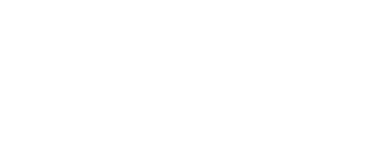
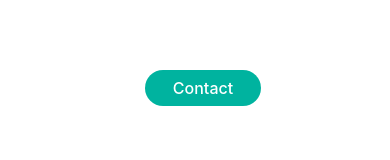
Before and after one commit to balagowda/DeedWriter, a React (Create React App) app: page / in a window 390 px wide. Shown: the part 298-458 px from the top of the page. Built offline with nearby package versions, Linux system fonts and the light colour scheme.

Commit message:
footer and other responsiveness

```diff
--- a/src/App.js
+++ b/src/App.js
@@ -9,6 +9,7 @@ import Rent from "./components/Rent";
 import Partition from "./components/Partition";
 import Gift from "./components/Gift";
 import Sale from "./components/Sale";
+import Footer from "./components/Footer";
 
 function App() {
   return (
@@ -30,6 +31,7 @@ function App() {
             <>
               <Navbar />
               <Contact />
+              <Footer />
             </>
           }
         />
--- /dev/null
+++ b/src/Styles/footer.css
@@ -0,0 +1,14 @@
+.developer{
+    height: 80px;
+    background: var(--developer_background);
+    text-align: center;
+    display: flex;
+    align-items: center;
+    justify-content: center;
+    color: white;
+    flex-direction: column;
+}
+
+.dev_contact{
+    font-size: small;
+}
--- a/src/Styles/home.css
+++ b/src/Styles/home.css
@@ -92,6 +92,23 @@
   z-index: 1;
 }
 
+.homecontact{
+  position: fixed;
+  top: 23rem;
+  width: 100px;
+}
+
+.home-contact-button{
+  border-radius: 25px;
+  padding: 8px;
+  background: rgb(0, 179, 159);
+  /* background-color: rgb(235, 192, 23); */
+  color: rgb(255, 255, 255);
+  font-weight: 500;
+  width: 100%;
+  display: none;
+}
+
 /* Media queries for responsiveness */
 
 @media (max-width: 480px) {
@@ -109,6 +126,10 @@
 
   .sub-header-2{
     font-size: 13px;
+  }
+
+  .home-contact-button{
+    display: inline-block;
   }
 
 }
@@ -129,6 +150,10 @@
   .sub-header-2{
     font-size: 17px;
   }
+
+  .home-contact-button{
+    display: inline-block;
+  }
 }
 
 @media (min-width: 791px) and (max-width: 1200px) {
--- a/src/Styles/navbar.css
+++ b/src/Styles/navbar.css
@@ -4,11 +4,8 @@
   justify-content: space-between;
   align-items: center;
   height: 8vh;
-  /* background: linear-gradient(45deg, #13547a, #80d0c7); */
   position: fixed;
   top: 0;
-  z-index: 0;
-  /* box-shadow: 0px 4px 8px rgba(0, 179, 159, 0.1); */
   z-index: 2;
   background-color: var(--body_background);
 }
@@ -51,7 +48,7 @@
 }
 
 .burger {
-  width: 2rem;
+  width: 1.75rem;
   height: 0.15rem;
   border-radius: 10px;
   background-color: var(--home_header);
@@ -77,17 +74,18 @@
   .nav-links {
     display: flex;
     flex-direction: column;
-    position: absolute;
-    width: 40vw;
-    height: 100%;
+    justify-content: flex-start;
+    position: fixed;
+    top: 0;
+    width: 50vw;
+    height: 100vh;
     z-index: 5;
-    padding-left: 100px;
-    padding-top: 50px;
     animation: slideInLeft 0.5s ease-in-out;
     animation-fill-mode: forwards;
     opacity: 0;
     background-color: var(--service_background);
     transform: translateX(-100%);
+    box-shadow: 1px 0 2px rgba(0, 211, 169, 0.3);
   }
 
   @keyframes slideInLeft {
@@ -99,6 +97,10 @@
       opacity: 1;
       transform: translateX(0);
     }
+  }
+
+  .nav-link {
+    padding: 15px 15px;
   }
 }
 
--- a/src/components/Contact.jsx
+++ b/src/components/Contact.jsx
@@ -21,7 +21,7 @@ const Contact = () => {
   };
 
   const handleButtonClick = () => {
-    const telUri = `tel:${9900853784}`;
+    const telUri = `tel:+${919900853784}`;
     window.open(telUri, '_blank');
   };
 
--- a/src/components/DarkMode/DarkMode.css
+++ b/src/components/DarkMode/DarkMode.css
@@ -66,3 +66,9 @@
 .dark_mode_input:checked + .dark_mode_label svg.moon {
   fill: #fff;
 }
+
+@media (max-width: 790px) {
+  .dark_mode {
+    margin-bottom: 8px;
+  }
+}
--- /dev/null
+++ b/src/components/Footer.jsx
@@ -0,0 +1,21 @@
+import React from 'react'
+import '../Styles/footer.css'
+import { FontAwesomeIcon } from '@fortawesome/react-fontawesome'
+import { faEnvelope } from '@fortawesome/free-solid-svg-icons'
+
+const Footer = () => {
+
+  const handleClick = (e)=>{
+    window.location.href = "mailto:balagowda9483@gmail.com";
+              e.preventDefault();
+  }
+
+  return (
+    <div className='developer'>
+        <p className="dev_text">Made with ❤️ balachandregowda</p>
+        <p className='dev_contact' onClick={handleClick}><FontAwesomeIcon icon={faEnvelope} /> balagowda9483@gmail.com</p>
+    </div>
+  )
+}
+
+export default Footer
--- a/src/components/Hamburger.jsx
+++ b/src/components/Hamburger.jsx
@@ -1,8 +1,9 @@
 import React from "react";
 
 const Hamburger = () => {
+
   return (
-    <div className="hamburger">
+    <div className="hamburger" id="sidebar">
       <div className="burger"></div>
       <div className="burger"></div>
       <div className="burger"></div>
--- a/src/components/Home.jsx
+++ b/src/components/Home.jsx
@@ -9,14 +9,10 @@ const Home = () => {
   return (
     <div className="home-container">
       <div className="home-header">
-        <h2 >
-          {language === "eng" ? "N Purushothama" : "ಎನ್ ಪುರುಷೋತ್ತಮ"}
-        </h2>
+        <h2>{language === "eng" ? "N Purushothama" : "ಎನ್ ಪುರುಷೋತ್ತಮ"}</h2>
 
         <p className="sub-header-1">
-          {language === "eng"
-            ? "Document writer"
-            : "ಪತ್ರ ಬರಹಗಾರರು"}
+          {language === "eng" ? "Document writer" : "ಪತ್ರ ಬರಹಗಾರರು"}
 
           <span style={{ color: "rgb(235, 192, 23)" }}>
             {language === "eng" ? " Heggadadevanakote" : " ಹೆಗ್ಗಡದೇವನಕೋಟೆ"}
@@ -25,9 +21,16 @@ const Home = () => {
         <br />
 
         <p className="sub-header-2">
-        {language === "eng" ? "Registration and Non-registration Documents will be written" : "ನೋಂದಣಿ ಮತ್ತು ನೋಂದಣಿ-ರಹಿತ ಪತ್ರಗಳನ್ನು ಬರೆಯಲಾಗುವುದು"}
+          {language === "eng"
+            ? "Registration and Non-registration Documents will be written"
+            : "ನೋಂದಣಿ ಮತ್ತು ನೋಂದಣಿ-ರಹಿತ ಪತ್ರಗಳನ್ನು ಬರೆಯಲಾಗುವುದು"}
+        </p>
 
-        </p>
+        <div className="homecontact">
+          <Link to={'/contact'} className="link">
+            <span className="home-contact-button">Contact</span>
+          </Link>
+        </div>
       </div>
       <section className="home-services">
         <div className="service-container">
@@ -79,7 +82,9 @@ const Home = () => {
             </Link>
             <Link to={"/joint"} className="link">
               <div className="service-box">
-                {language === "eng" ? "Joint Development Agreement" : "ಜಂಟಿ ಅಭಿವೃದ್ಧಿ ಕರಾರು"}
+                {language === "eng"
+                  ? "Joint Development Agreement"
+                  : "ಜಂಟಿ ಅಭಿವೃದ್ಧಿ ಕರಾರು"}
               </div>
             </Link>
             <Link to={"/concent"} className="link">
@@ -89,7 +94,9 @@ const Home = () => {
             </Link>
             <Link to={"/attorney"} className="link">
               <div className="service-box">
-                {language === "eng" ? "General Power Attorney" : "ಸಾಮಾನ್ಯ ಅಧಿಕಾರ ಪತ್ರ"}
+                {language === "eng"
+                  ? "General Power Attorney"
+                  : "ಸಾಮಾನ್ಯ ಅಧಿಕಾರ ಪತ್ರ"}
               </div>
             </Link>
           </div>
--- a/src/components/Language/language.css
+++ b/src/components/Language/language.css
@@ -110,3 +110,9 @@
 	transform: translatex(0);
 	border-right: 1px solid #d2d2d2;
 }
+
+@media (max-width: 790px) {
+	.lang_switch{
+		margin: 20px 15px;
+	}
+}
--- a/src/index.css
+++ b/src/index.css
@@ -5,6 +5,7 @@
   --service_background: rgb(242, 245, 247);
   --contact_background:linear-gradient(90.01deg, rgba(0, 179, 159, 0.54) 0.53%, rgba(71, 126, 150, 0.26) 51.1%, rgb(255, 255, 255,0.16) 99.99%);
   --contact_card:#ffffff;
+  --developer_background: rgba(0, 179, 159,.8);
 }
 
 [data-theme="dark"] {
@@ -14,6 +15,7 @@
   --service_background: rgb(29, 29, 29);
   --contact_background:linear-gradient(90.01deg, rgba(0, 179, 159, 0.54) 0.53%, rgba(71, 126, 150, 0.26) 51.1%, rgba(18, 18, 18, 0.16) 99.99%);
   --contact_card:rgb(0, 179, 159);
+  --developer_background: rgba(0, 179, 159,.99);
 }
 
 * {
```
Lines whose indentation alone changed are shown as unchanged.
